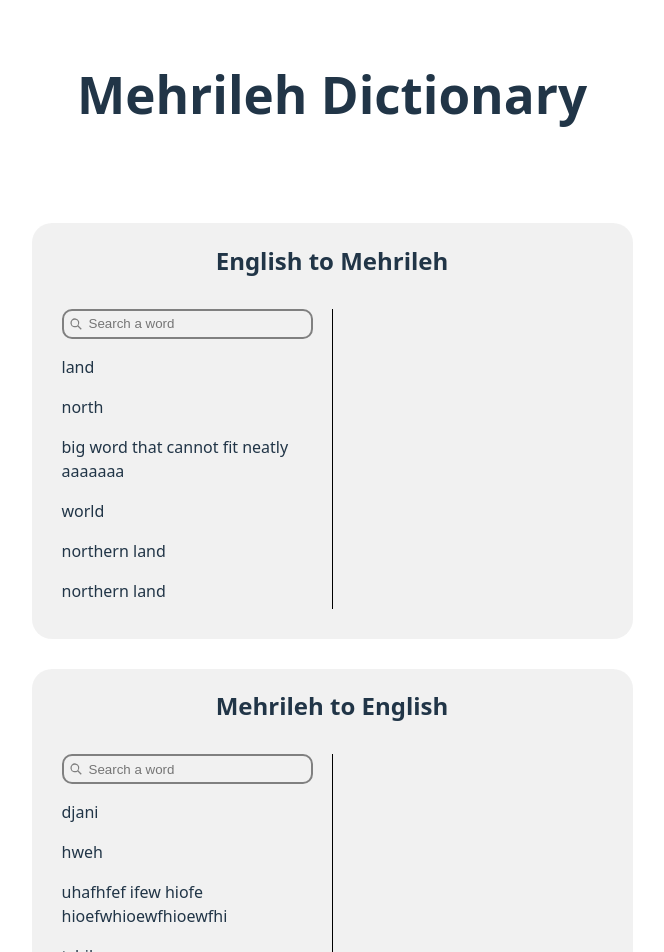
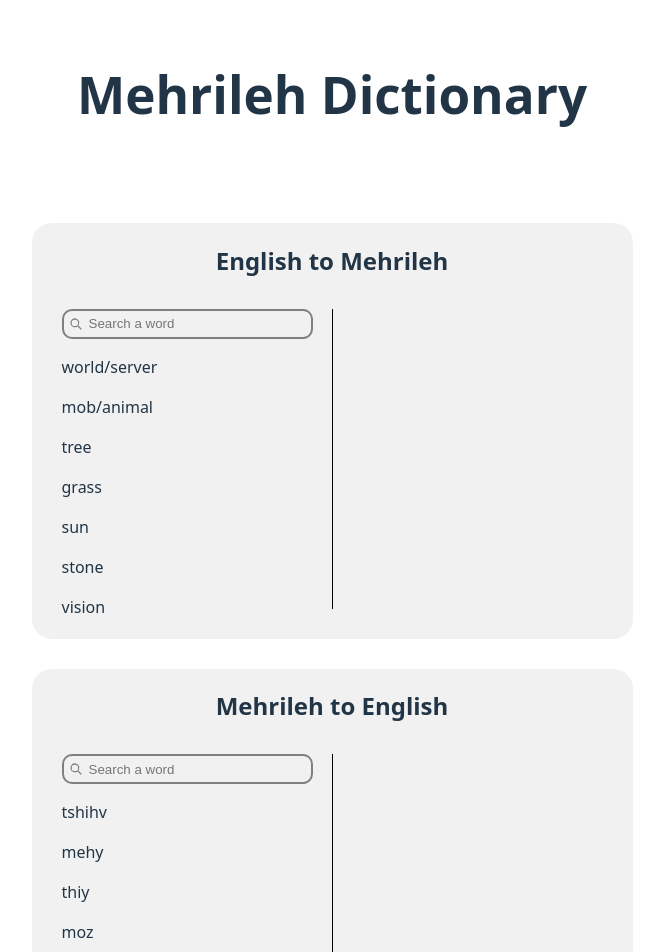
Before and after one commit to Choc-Chips/mehrileh, a React (Vite) app: page / in a window 1280 px wide. Shown: the top 952 px of the page, without its empty margins (308-972 px from the left). Built offline with nearby package versions, Linux system fonts and the light colour scheme.

Commit message:
add words to dictionary

```diff
--- a/src/App.jsx
+++ b/src/App.jsx
@@ -54,10 +54,12 @@ function App() {
   const [baseWords] = useState(
     dictionary.sort((a, b) => a.english > b.english)
   );
+  console.log(baseWords)
   // Sort dictionary for mehrileh
   const [baseWordsDifSort] = useState(
-    baseWords.sort((a, b) => a.mehrileh > b.mehrileh)
+    dictionary.sort((a, b) => a.mehrileh > b.mehrileh)
   );
+
 
   return (
     <>
--- a/src/dictionary.json
+++ b/src/dictionary.json
@@ -1,13 +1,91 @@
 [
-  { "id": 1, "english": "land", "mehrileh": "djani", "pronunciation": "dʒani" },
-  { "id": 2, "english": "north", "mehrileh": "hweh", "pronunciation": "ʍɛ" },
-  {
-    "id": 3,
-    "english": "big word that cannot fit neatly aaaaaaa",
-    "mehrileh": "uhafhfef ifew hiofe hioefwhioewfhioewfhi"
-  },
-  { "id": 4, "english": "world", "mehrileh": "tshihv", "pronunciation": "tʃɪv" },
-  { "id": 5, "english": "northern land", "mehrileh": "djani'hweh" },
-  { "id": 6, "english": "northern land", "mehrileh": "djani'hweh" },
-  { "id": 7, "english": "northern land", "mehrileh": "djani'hweh" }
+  { "id": 1, "english": "world/server", "mehrileh": "tshihv", "pronunciation": "tʃɪv" },
+  { "id": 2, "english": "mob/animal", "mehrileh": "mehy", "pronunciation": "mɛɪ" },
+  { "id": 3, "english": "tree", "mehrileh": "thiy", "pronunciation": "θij" },
+  { "id": 4, "english": "grass", "mehrileh": "moz", "pronunciation": "moz [mɔz]" },
+  { "id": 5, "english": "sun", "mehrileh": "tshola", "pronunciation": "t͡ʃɔla" },
+  { "id": 6, "english": "stone", "mehrileh": "toch", "pronunciation": "tɔχ" },
+  { "id": 7, "english": "vision", "mehrileh": "niy", "pronunciation": "nij" },
+  { "id": 8, "english": "see/percieve/know/look/think", "mehrileh": "niy", "pronunciation": "nij" },
+  { "id": 9, "english": "do/mine", "mehrileh": "mihn", "pronunciation": "mɪn" },
+  { "id": 10, "english": "craft/make/create/work", "mehrileh": "krhach", "pronunciation": "kʁaχ" },
+  { "id": 11, "english": "fire", "mehrileh": "ladjo", "pronunciation": "ladʒɔ" },
+  { "id": 12, "english": "burn", "mehrileh": "ladjo", "pronunciation": "ladʒɔ" },
+  { "id": 13, "english": "mery", "mehrileh": "mehri", "pronunciation": "mɛri" },
+  { "id": 14, "english": "water", "mehrileh": "lo", "pronunciation": "lɔ" },
+  { "id": 15, "english": "big/tall/imposing/serious/old/more", "mehrileh": "krha", "pronunciation": "kʁa" },
+  { "id": 16, "english": "small/short/innocent/childish/young/less", "mehrileh": "mi", "pronunciation": "mi" },
+  { "id": 17, "english": "path/road", "mehrileh": "limeh", "pronunciation": "limɛ" },
+  { "id": 18, "english": "go/walk", "mehrileh": "limeh", "pronunciation": "limɛ" },
+  { "id": 19, "english": "haunt/terrify/torment", "mehrileh": "zrha", "pronunciation": "zʁa" },
+  { "id": 20, "english": "night/darkness", "mehrileh": "sithrol", "pronunciation": "siθrɔl" },
+  { "id": 21, "english": "the (singular)", "mehrileh": "thi", "pronunciation": "θi" },
+  { "id": 22, "english": "the (plural)", "mehrileh": "thir", "pronunciation": "θir" },
+  { "id": 23, "english": "be", "mehrileh": "tehla", "pronunciation": "tɛla" },
+  { "id": 24, "english": "land", "mehrileh": "djani", "pronunciation": "dʒani" },
+  { "id": 25, "english": "sky", "mehrileh": "tawir", "pronunciation": "tawir" },
+  { "id": 26, "english": "sky-gaze/rest/be at peace/be free", "mehrileh": "tawir", "pronunciation": "tawir" },
+  { "id": 27, "english": "horse", "mehrileh": "sha'yo", "pronunciation": "ʃa.jɔ" },
+  { "id": 28, "english": "something/thing/block", "mehrileh": "tili", "pronunciation": "tili" },
+  { "id": 29, "english": "color", "mehrileh": "got", "pronunciation": "gɔt" },
+  { "id": 30, "english": "mouth/language/speaker/speak/say", "mehrileh": "lato", "pronunciation": "latɔ" },
+  { "id": 31, "english": "wander", "mehrileh": "tehreh", "pronunciation": "tɛrɛ" },
+  { "id": 32, "english": "cow", "mehrileh": "meul", "pronunciation": "məl" },
+  { "id": 33, "english": "half", "mehrileh": "heulm", "pronunciation": "həlm" },
+  { "id": 34, "english": "many/much/share/shared/mutual", "mehrileh": "ra", "pronunciation": "ra" },
+  { "id": 35, "english": "direction", "mehrileh": "chla", "pronunciation": "χla" },
+  { "id": 36, "english": "eastern", "mehrileh": "na", "pronunciation": "na" },
+  { "id": 37, "english": "western", "mehrileh": "ta", "pronunciation": "ta" },
+  { "id": 38, "english": "northern", "mehrileh": "hweh", "pronunciation": "ʍɛ" },
+  { "id": 39, "english": "southern", "mehrileh": "vweh", "pronunciation": "vwɛ" },
+  { "id": 40, "english": "day/today", "mehrileh": "dan", "pronunciation": "dan" },
+  { "id": 42, "english": "have/wear", "mehrileh": "zyeh", "pronunciation": "zjɛ" },
+  { "id": 43, "english": "start/birth", "mehrileh": "tala", "pronunciation": "tala" },
+  { "id": 44, "english": "end/death", "mehrileh": "fihla", "pronunciation": "fɪla" },
+  { "id": 45, "english": "take/recieve", "mehrileh": "prang", "pronunciation": "praŋ" },
+  { "id": 46, "english": "command", "mehrileh": "frostsh", "pronunciation": "frɔstʃ" },
+  { "id": 47, "english": "like/love", "mehrileh": "tshil", "pronunciation": "tʃil" },
+  { "id": 48, "english": "friendship", "mehrileh": "tshil", "pronunciation": "tʃil" },
+  { "id": 49, "english": "hunt", "mehrileh": "vheuleh", "pronunciation": "ðəlɛ" },
+  { "id": 50, "english": "place/area", "mehrileh": "gul", "pronunciation": "gul" },
+  { "id": 51, "english": "tool", "mehrileh": "tor", "pronunciation": "tor" },
+  { "id": 52, "english": "use", "mehrileh": "tor", "pronunciation": "tor" },
+  { "id": 53, "english": "shine/help/sacrifice/light/sunray/aid", "mehrileh": "rha'ya", "pronunciation": "ʁaja" },
+  { "id": 54, "english": "no/not/none/without/nothing/zero", "mehrileh": "nil", "pronunciation": "nil" },
+  { "id": 55, "english": "similar", "mehrileh": "teht", "pronunciation": "tɛt" },
+  { "id": 56, "english": "as/of", "mehrileh": "teht", "pronunciation": "tɛt" },
+  { "id": 57, "english": "after/under/forwards/inferior", "mehrileh": "chiya", "pronunciation": "χija" },
+  { "id": 58, "english": "before/over/backwards/superior", "mehrileh": "shan'g", "pronunciation": "ʃang" },
+  { "id": 59, "english": "from/by", "mehrileh": "shal", "pronunciation": "ʃal" },
+  { "id": 60, "english": "to/for", "mehrileh": "shil", "pronunciation": "ʃil" },
+  { "id": 61, "english": "through", "mehrileh": "tshali", "pronunciation": "tʃali" },
+  { "id": 62, "english": "between", "mehrileh": "tati", "pronunciation": "tati" },
+  { "id": 63, "english": "in/at/by/here", "mehrileh": "tutsh", "pronunciation": "tutʃ" },
+  { "id": 64, "english": "close/near", "mehrileh": "tutsh", "pronunciation": "tutʃ" },
+  { "id": 65, "english": "give/gift", "mehrileh": "dehneh", "pronunciation": "dɛnɛ" },
+  { "id": 66, "english": "of", "mehrileh": "tig", "pronunciation": "tig" },
+  { "id": 67, "english": "every", "mehrileh": "rara", "pronunciation": "ra" },
+  { "id": 68, "english": "if", "mehrileh": "feh", "pronunciation": "fɛ" },
+  { "id": 69, "english": "clay/book/document/write", "mehrileh": "plin", "pronunciation": "plin" },
+  { "id": 70, "english": "ink", "mehrileh": "shleun", "pronunciation": "ʃlən" },
+  { "id": 71, "english": "food", "mehrileh": "tarhk", "pronunciation": "taʁk" },
+  { "id": 72, "english": "blood/soul", "mehrileh": "veh'ya", "pronunciation": "vɛja" },
+  { "id": 73, "english": "wind", "mehrileh": "shul", "pronunciation": "ʃul" },
+  { "id": 74, "english": "time", "mehrileh": "yehta", "pronunciation": "jɛta" },
+  { "id": 75, "english": "body (living)", "mehrileh": "sdont", "pronunciation": "sdɔnt" },
+  { "id": 76, "english": "stripe", "mehrileh": "mnehd", "pronunciation": "mnɛd" },
+  { "id": 77, "english": "and", "mehrileh": "veh", "pronunciation": "vɛ" },
+  { "id": 78, "english": "cry/weep", "mehrileh": "buln", "pronunciation": "buln" },
+  { "id": 79, "english": "wall/side/enclose/trap/imprison", "mehrileh": "tal", "pronunciation": "tal" },
+  { "id": 80, "english": "fox", "mehrileh": "smal", "pronunciation": "smal" },
+  { "id": 81, "english": "place/put", "mehrileh": "hehst", "pronunciation": "hɛst" },
+  { "id": 82, "english": "air", "mehrileh": "vho", "pronunciation": "ðɔ" },
+  { "id": 83, "english": "leaf", "mehrileh": "joyl", "pronunciation": "ʒɔɪl" },
+  { "id": 84, "english": "flower", "mehrileh": "pung", "pronunciation": "puŋ" },
+  { "id": 85, "english": "arm", "mehrileh": "geus", "pronunciation": "gəs" },
+  { "id": 86, "english": "skin/covering/wrapping", "mehrileh": "mlehvh", "pronunciation": "mlɛð" },
+  { "id": 87, "english": "or", "mehrileh": "leh", "pronunciation": "lɛ" },
+  { "id": 88, "english": "chicken", "mehrileh": "siw", "pronunciation": "siw" },
+  { "id": 89, "english": "fall", "mehrileh": "yiwi", "pronunciation": "jiwi" },
+  { "id": 90, "english": "base/foundation", "mehrileh": "sang", "pronunciation": "saŋ" }
 ]
```
